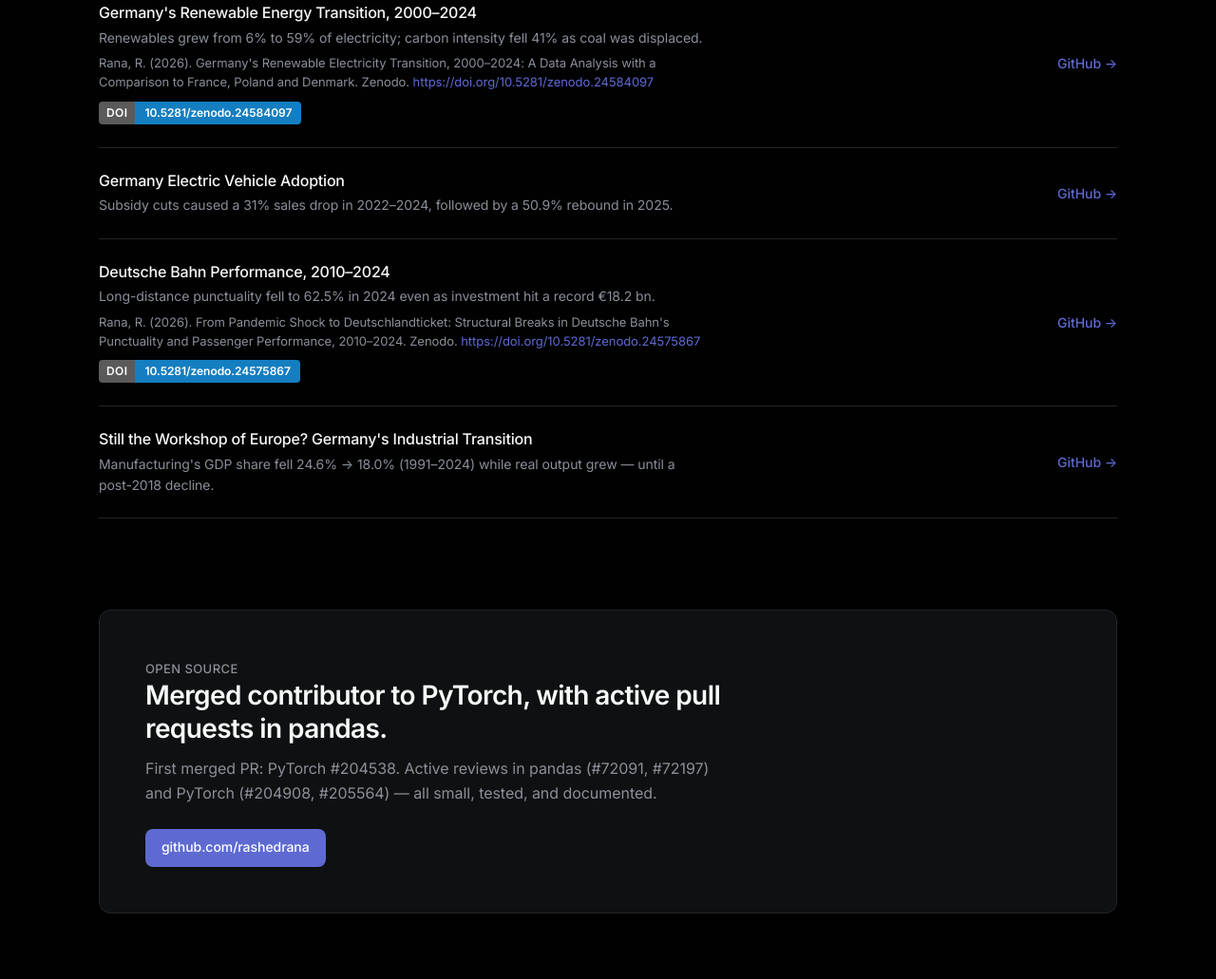
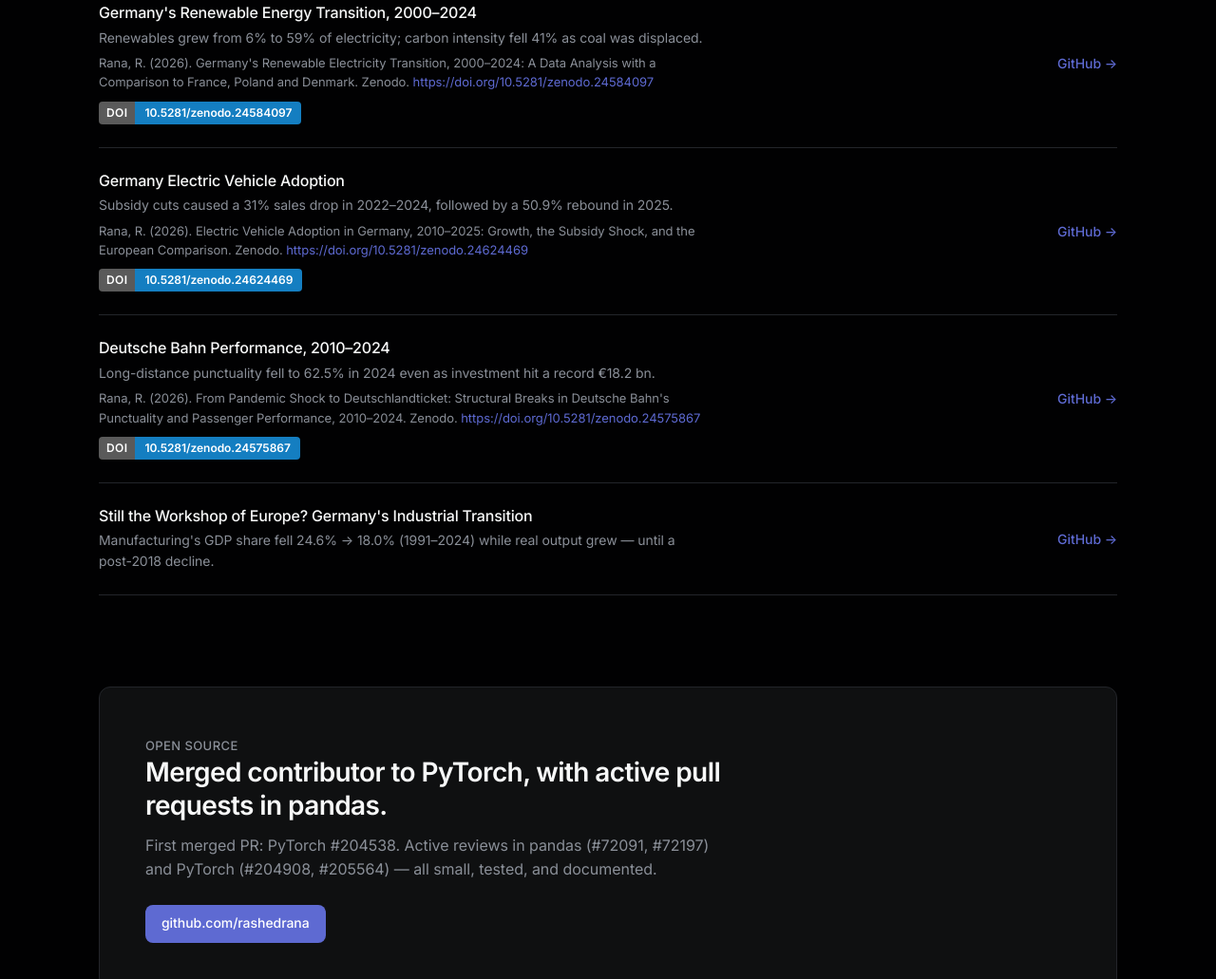
Before and after one commit to rashedrana/rashedrana.github.io, a plain HTML site: page index.html in a window 1280 px wide. Shown: the part 3106-4137 px from the top of the page at 95% size. Drawn offline with Linux system fonts and the light colour scheme.

Commit message:
Add EV paper Zenodo citation and DOI badge

```diff
--- a/index.html
+++ b/index.html
@@ -368,7 +368,7 @@ footer{margin-top:96px;border-top:1px solid var(--hairline);padding:56px 0 48px}
         <a class="plink" href="https://github.com/rashedrana/germany-renewable-energy-analysis" target="_blank" rel="noopener">GitHub →</a>
       </div>
       <div class="paper-row">
-        <div><h3>Germany Electric Vehicle Adoption</h3><p>Subsidy cuts caused a 31% sales drop in 2022–2024, followed by a 50.9% rebound in 2025.</p></div>
+        <div><h3>Germany Electric Vehicle Adoption</h3><p>Subsidy cuts caused a 31% sales drop in 2022–2024, followed by a 50.9% rebound in 2025.</p><p class="cite">Rana, R. (2026). Electric Vehicle Adoption in Germany, 2010–2025: Growth, the Subsidy Shock, and the European Comparison. Zenodo. <a href="https://doi.org/10.5281/zenodo.24624469" target="_blank" rel="noopener">https://doi.org/10.5281/zenodo.24624469</a></p><a class="doi-badge" href="https://doi.org/10.5281/zenodo.24624469" target="_blank" rel="noopener" aria-label="DOI for this paper"><span class="doi-k">DOI</span><span class="doi-v">10.5281/zenodo.24624469</span></a></div>
         <a class="plink" href="https://github.com/rashedrana/germany-electric-vehicle-adoption" target="_blank" rel="noopener">GitHub →</a>
       </div>
       <div class="paper-row">
```
